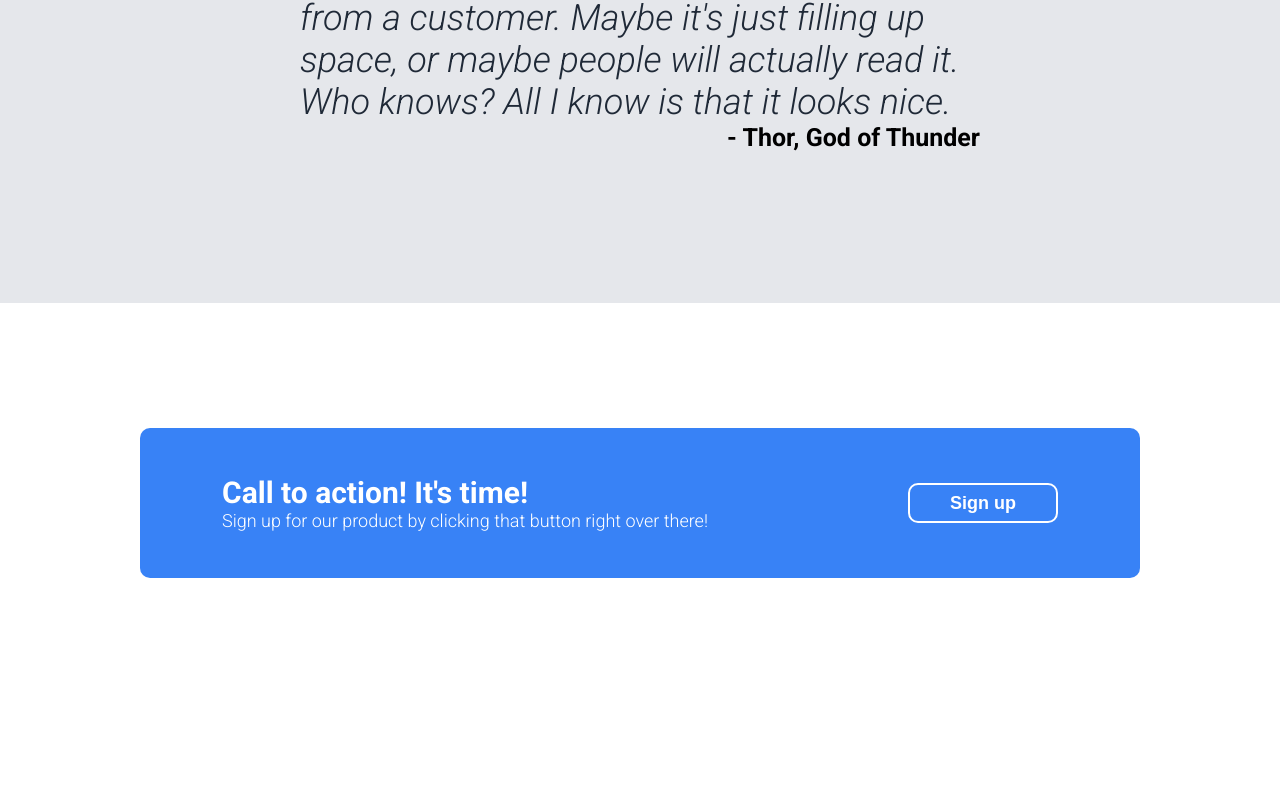
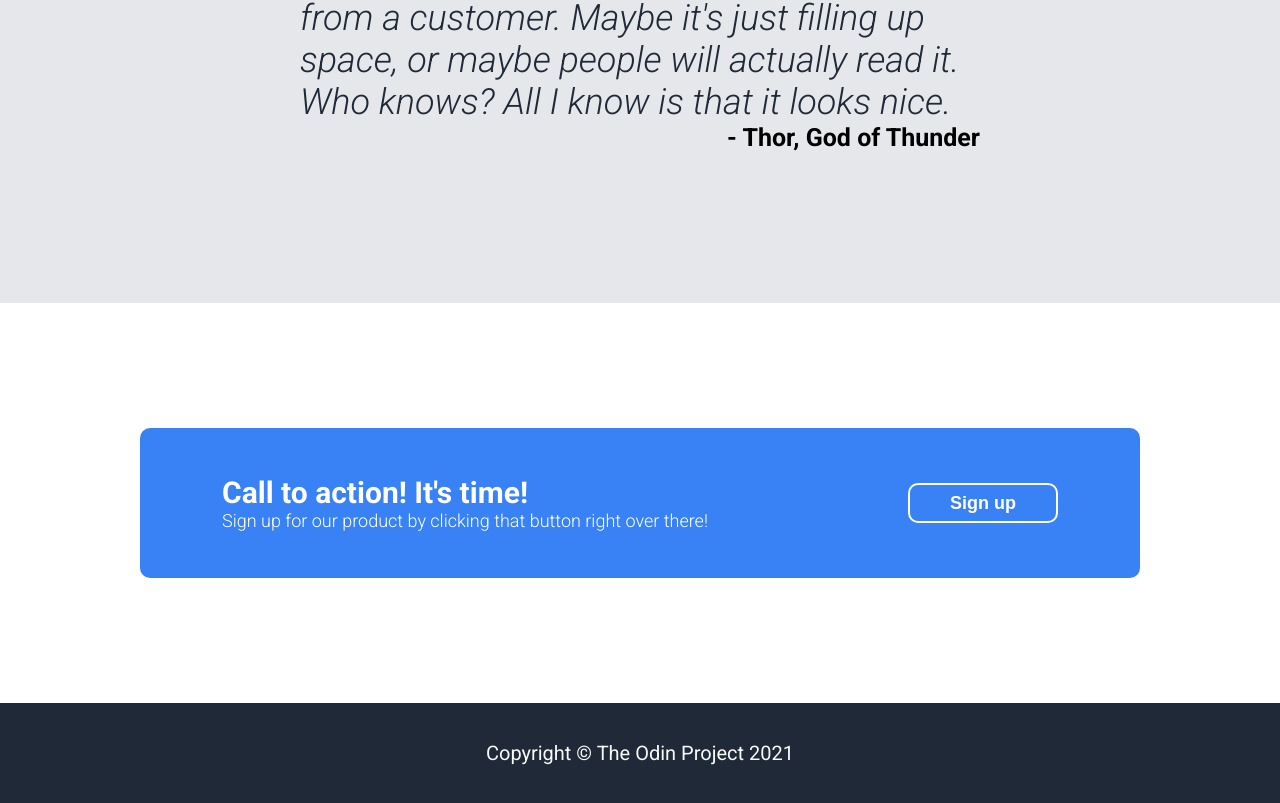
Before and after one commit to stchshin/odin-landing, a plain HTML site: page index.html in a window 1280 px wide. Shown: the part 1267-2070 px from the top of the page. Before the commit the page ends 1970 px from the top, so only its background shows below. Drawn offline with Linux system fonts and the light colour scheme.

Commit message:
Complete the project
Add the footer with complete html and css.

```diff
--- a/index.html
+++ b/index.html
@@ -66,7 +66,7 @@
         </div>
     </div>
     <div class="footer">
-
+        <p>Copyright © The Odin Project 2021</p>
     </div>
 </body>
 </html>
--- a/styles.css
+++ b/styles.css
@@ -184,3 +184,13 @@ h2 {
     border-width: 2px;
     border-color: white;
 }
+
+.footer {
+    display: flex;
+    background-color: #1F2937;
+    height: 100px;
+    justify-content: center;
+    align-items: center;
+    color: #f9faf8;
+    font-size: 20px;
+}
```
